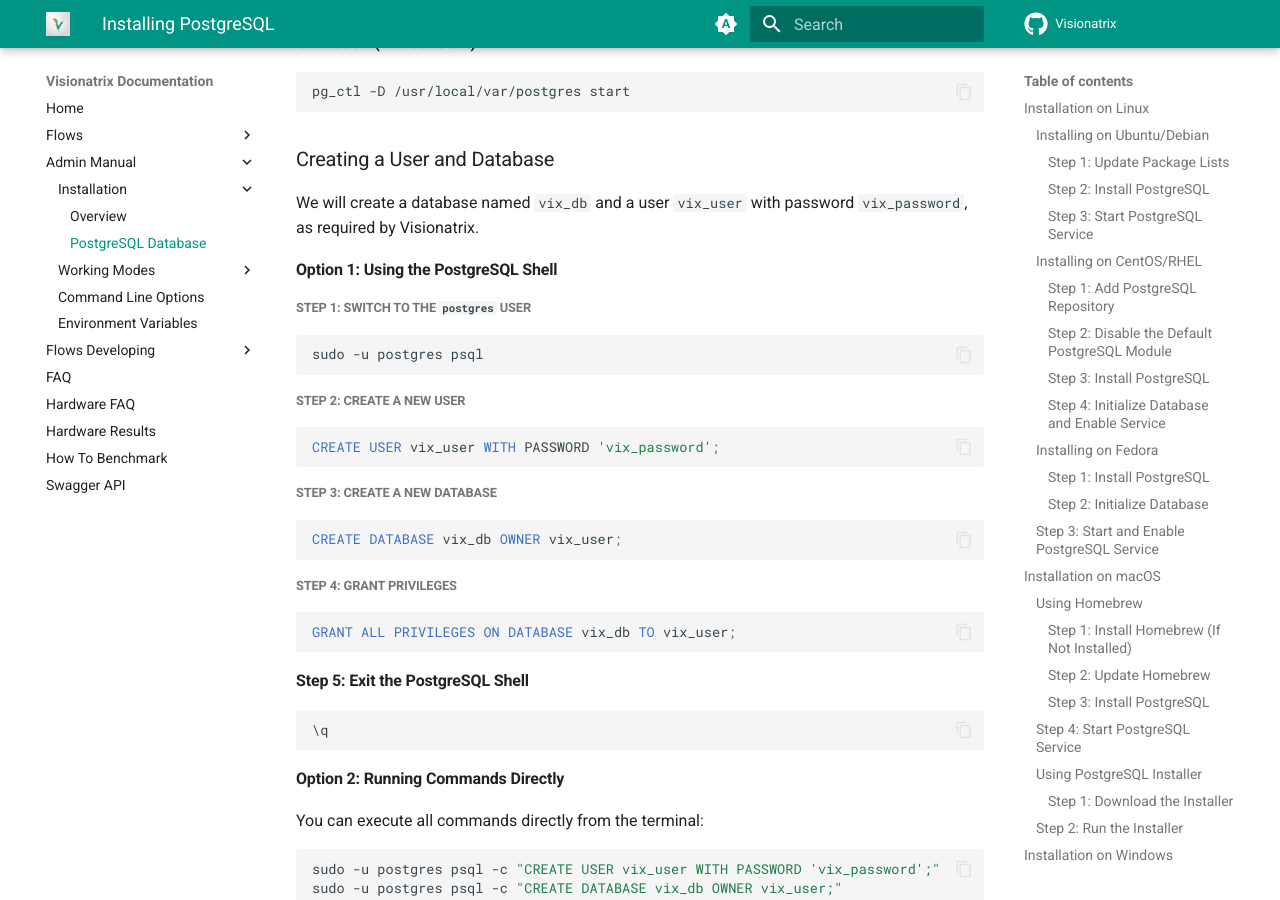
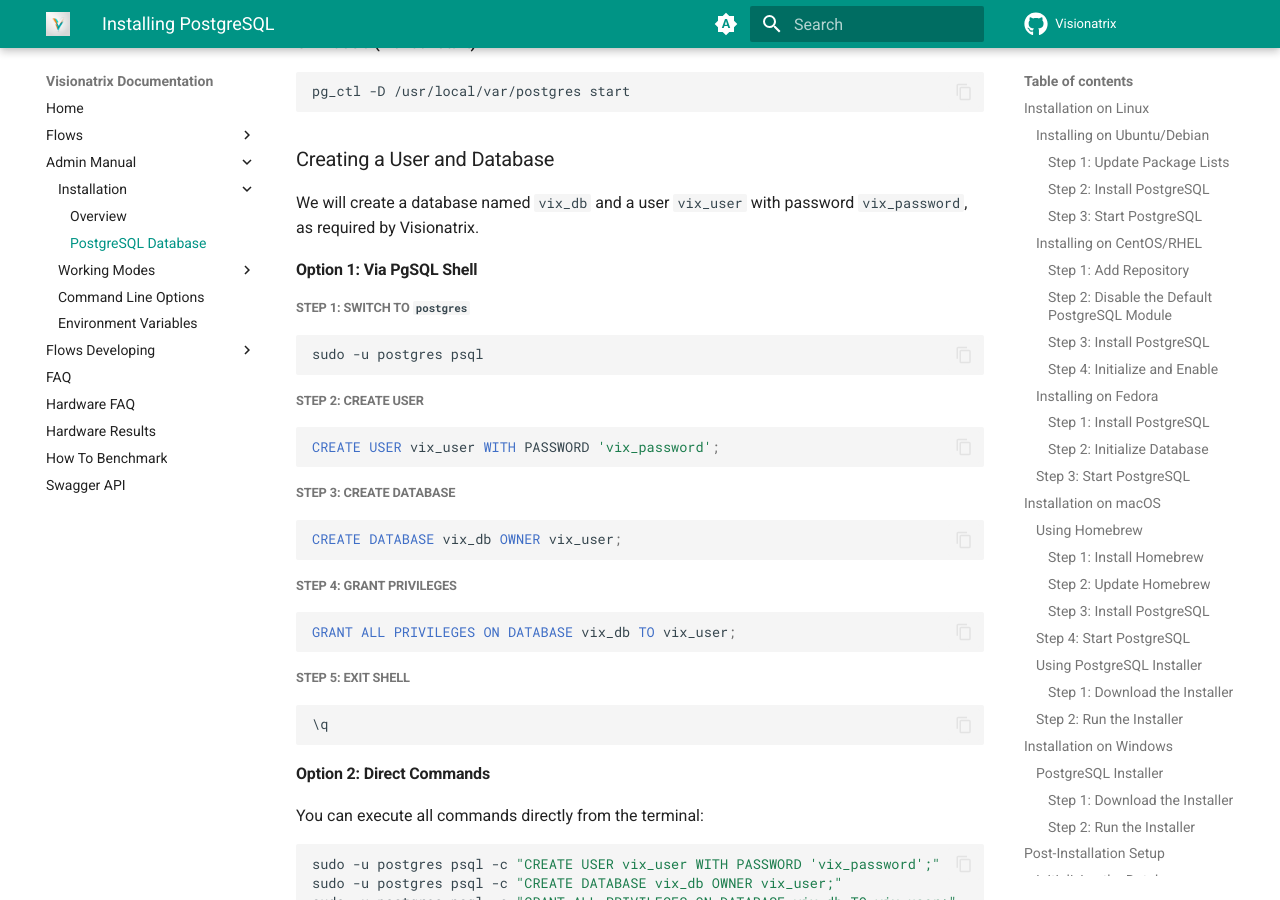
Before and after one commit to Visionatrix/VixFlowsDocs, an MkDocs documentation site: the page built from docs/AdminManual/Installation/pgsql.md, in a window 1280 px wide and 900 px high, scrolled down 4590 px. Built offline with MkDocs 1.6.1 and Material for MkDocs 9.7.7, drawn with Linux system fonts in a browser that asks for light colours; comment, search, counter and statistics services are not loaded; some of the changed text lies outside the part shown.

Commit message:
added pgsql install guide(adjustments)
Signed-off-by: Alexander Piskun <bigcat88@icloud.com>

````diff
--- a/docs/AdminManual/Installation/pgsql.md
+++ b/docs/AdminManual/Installation/pgsql.md
@@ -32,7 +32,7 @@ sudo DEBIAN_FRONTEND=noninteractive apt install -y postgresql postgresql-contrib
 
 **Note:** This command will install the default version of PostgreSQL available in your distribution's repositories.
 
-#### Step 3: Start PostgreSQL Service
+#### Step 3: Start PostgreSQL
 
 Start the PostgreSQL service:
 
@@ -42,7 +42,7 @@ sudo systemctl start postgresql
 
 ### Installing on CentOS/RHEL
 
-#### Step 1: Add PostgreSQL Repository
+#### Step 1: Add Repository
 
 Enable the PostgreSQL repository for the desired version.
 
@@ -70,7 +70,7 @@ Install PostgreSQL server:
 sudo yum install -y postgresql13-server
 ```
 
-#### Step 4: Initialize Database and Enable Service
+#### Step 4: Initialize and Enable
 
 Initialize the database and enable automatic start:
 
@@ -98,7 +98,7 @@ Initialize the PostgreSQL database:
 sudo postgresql-setup --initdb
 ```
 
-### Step 3: Start and Enable PostgreSQL Service
+### Step 3: Start PostgreSQL
 
 ```bash
 sudo systemctl start postgresql
@@ -111,7 +111,7 @@ sudo systemctl enable postgresql
 
 ### Using Homebrew
 
-#### Step 1: Install Homebrew (If Not Installed)
+#### Step 1: Install Homebrew
 
 If you don't have Homebrew installed, run:
 
@@ -131,7 +131,7 @@ brew update
 brew install postgresql
 ```
 
-### Step 4: Start PostgreSQL Service
+### Step 4: Start PostgreSQL
 
 To start PostgreSQL now and restart at login:
 
@@ -161,7 +161,7 @@ Download the PostgreSQL installer for macOS from the [official PostgreSQL websit
 
 ## Installation on Windows
 
-### Using PostgreSQL Installer for Windows
+### PostgreSQL Installer
 
 #### Step 1: Download the Installer
 
@@ -197,7 +197,7 @@ Then initialize the database(*not always required*):
 initdb -D /var/lib/pgsql/data
 ```
 
-### Starting the PostgreSQL Service
+### Starting the PostgreSQL
 
 Ensure PostgreSQL is running and set to start on boot.
 
@@ -234,21 +234,21 @@ pg_ctl -D /usr/local/var/postgres start
 
 We will create a database named `vix_db` and a user `vix_user` with password `vix_password`, as required by Visionatrix.
 
-#### Option 1: Using the PostgreSQL Shell
+#### Option 1: Via PgSQL Shell
 
-##### Step 1: Switch to the `postgres` User
+##### Step 1: Switch to `postgres`
 
 ```bash
 sudo -u postgres psql
 ```
 
-##### Step 2: Create a New User
+##### Step 2: Create User
 
 ```sql
 CREATE USER vix_user WITH PASSWORD 'vix_password';
 ```
 
-##### Step 3: Create a New Database
+##### Step 3: Create Database
 
 ```sql
 CREATE DATABASE vix_db OWNER vix_user;
@@ -260,13 +260,13 @@ CREATE DATABASE vix_db OWNER vix_user;
 GRANT ALL PRIVILEGES ON DATABASE vix_db TO vix_user;
 ```
 
-#### Step 5: Exit the PostgreSQL Shell
+##### Step 5: Exit Shell
 
 ```sql
 \q
 ```
 
-#### Option 2: Running Commands Directly
+#### Option 2: Direct Commands
 
 You can execute all commands directly from the terminal:
 
````
